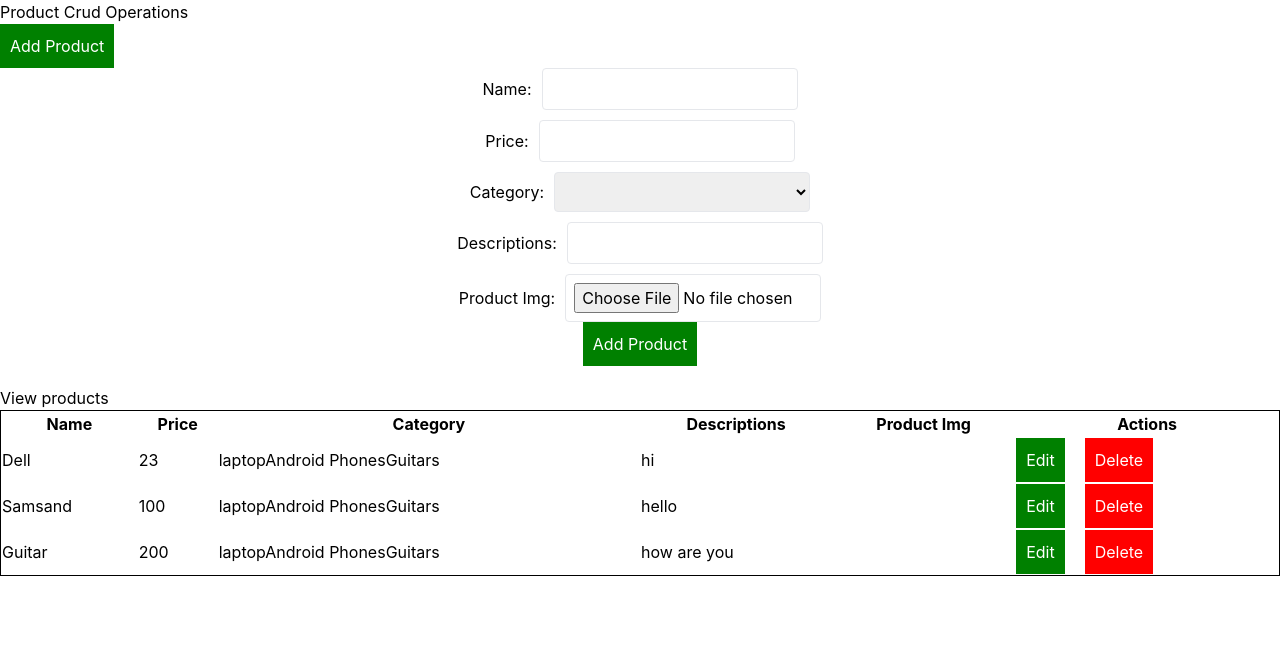
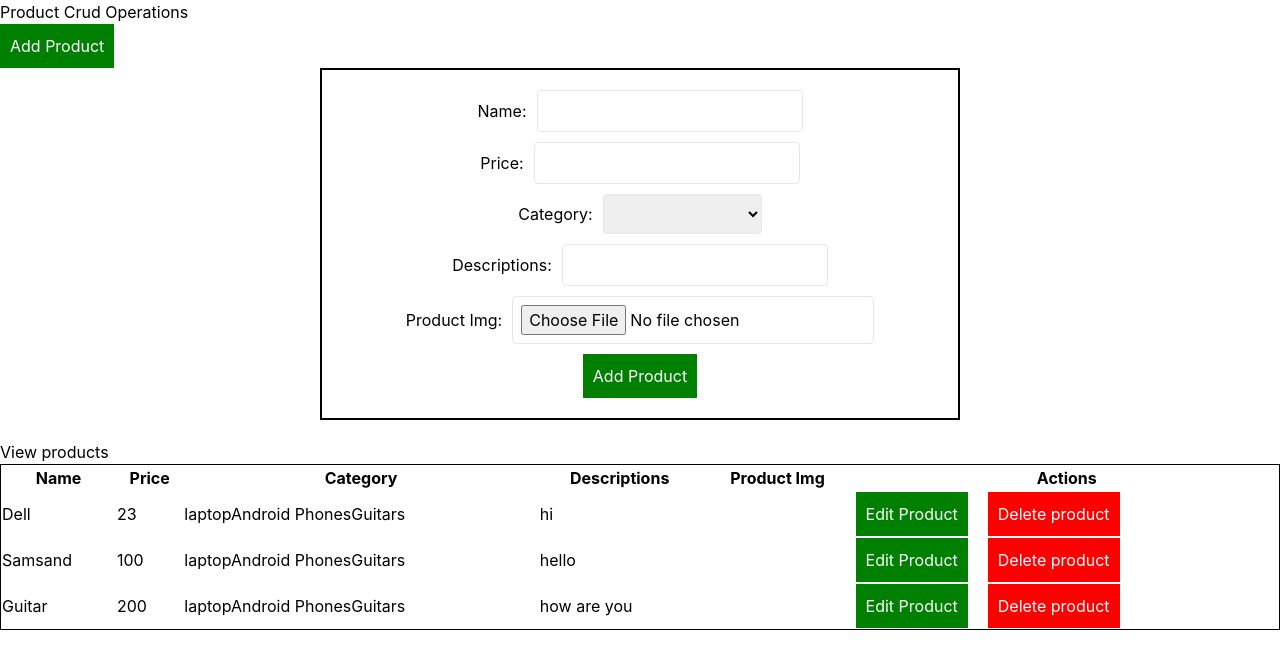
Before and after one commit to alkadips/Twurs-shoping-app-demo, a Next.js app: page /admin/Addproduct in a window 1280 px wide. Shown: the top 668 px of the page. Built offline with nearby package versions, Linux system fonts and the light colour scheme.

Commit message:
Added design chnages

```diff
--- a/pages/admin/EditProduct.js
+++ b/pages/admin/EditProduct.js
@@ -23,7 +23,7 @@ const EditProduct = props => {
   };
 
   return (
-    <form style={{textAlign:"center"}}
+    <form style={{textAlign:"center",margin:'0 auto',width:"50%",border:'2px solid',padding:"20px"}}
       onSubmit={event => {
         event.preventDefault();
         if (!product.name ||!product.price||!product.category||!product.descriptions||!product.imgUpload) return;
@@ -34,7 +34,7 @@ const EditProduct = props => {
     >
         <div>
       <label>Name:</label>
-      <input style={{width:"20%",marginLeft:'10px'}}
+      <input style={{marginLeft:'10px'}}
         type="text"
         name="name"
         value={product.name}
@@ -43,7 +43,7 @@ const EditProduct = props => {
       </div>
       <div>
       <label>Price:</label>
-      <input style={{width:"20%",marginLeft:'10px',marginTop:"10px"}}
+      <input style={{marginLeft:'10px',marginTop:"10px"}}
         type="text"
         name="price"
         value={product.price}
@@ -52,7 +52,7 @@ const EditProduct = props => {
       </div>
       <div>
       <label>Category:</label>
-     <select style={{width:"20%",marginLeft:'10px',marginTop:"10px"}} name="category"value={product.category} onChange={handleInputChange}>
+     <select style={{marginLeft:'10px',marginTop:"10px"}} name="category"value={product.category} onChange={handleInputChange}>
      <option value=""></option>
             <option value="Laptop">Laptop</option>
             <option value="Android Phones">Android Phones</option>
@@ -61,7 +61,7 @@ const EditProduct = props => {
      </div>
      <div>
      <label>Descriptions:</label>
-     <input style={{width:"20%",marginLeft:'10px',marginTop:"10px"}}
+     <input style={{marginLeft:'10px',marginTop:"10px"}}
         type="text"
         name="descriptions"
         value={product.descriptions}
@@ -70,7 +70,7 @@ const EditProduct = props => {
       </div>
       <div>
        <label>Product Img:</label>
-     <input style={{width:"20%",marginLeft:'10px',marginTop:"10px"}}
+     <input style={{marginLeft:'10px',marginTop:"10px"}}
         type="file"
         name="imgUpload"
         value={product.imgUpload}
@@ -78,7 +78,7 @@ const EditProduct = props => {
       />
       </div>
 
-      <button className="success-button">{props.editing ? "Update Product" : "Add Product"}</button>
+      <button style={{marginTop:"10px"}}  className="success-button">{props.editing ? "Update Product" : "Add Product"}</button>
       {props.editing && (
         <button onClick={resetAddProduct} className="button muted-button">
           Cancel
--- a/pages/admin/ViewProduct.js
+++ b/pages/admin/ViewProduct.js
@@ -29,13 +29,13 @@ const ViewProduct = props => (
                   props.editRow(product);
                 }}
               >
-                Edit
+                Edit Product
               </button>
               <button
                 className="button muted-button delete-button"
                 onClick={() => props.deleteUser(product.id)}
               >
-                Delete
+                Delete product
               </button>
             </td>
           </tr>
```
